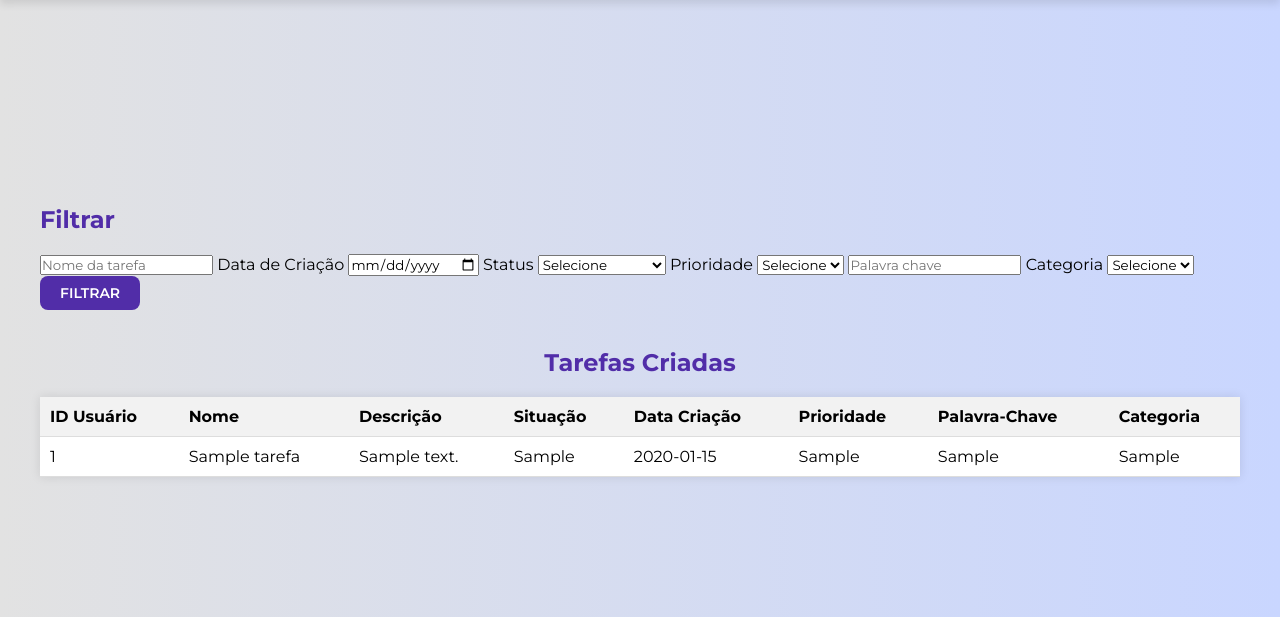
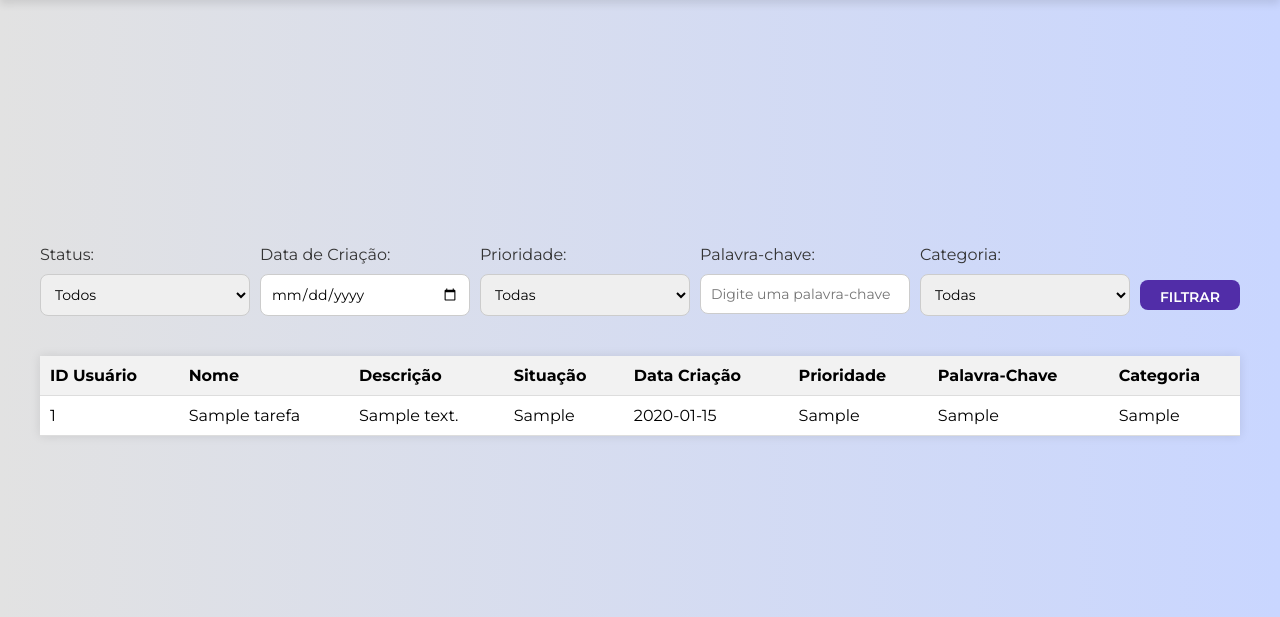
Before and after one commit to EmilyMedeiross/projeto_BD, a Flask app: page /listar_tarefa in a window 1280 px wide. Shown: the part 74-691 px from the top of the page. Run offline with Flask 3, Linux system fonts and the light colour scheme; a user stored in the database is signed in; tables that the repository leaves empty hold one stand-in row (values such as "Sample post"); some libraries are stand-ins or nearby versions.

Commit message:
Update listar_tarefa.html

```diff
--- a/templates/pages/listar_tarefa.html
+++ b/templates/pages/listar_tarefa.html
@@ -1,41 +1,3 @@
-<!--<!DOCTYPE html>
-<html lang="pt-br">
-<head>
-    <meta charset="UTF-8">
-    <meta name="viewport" content="width=device-width, initial-scale=1.0">
-    <title>Listar Tarefas</title>
-    <link rel="stylesheet" href="static/css/style_listar.css">
-</head>
-<body>
-
-<header>
-    <h1>Sistema de Tarefas</h1>
-        <nav>
-            <ul>
-                <li> <a  href="{{url_for('login')}}">Login</a><a href="#"></a></li>
-                <li><a  href="{{url_for('register')}}">Cadastro</a><li>
-                <li><a  href="{{url_for('criar_tarefa')}}">Criar Tarefa</a><li>
-                <li><a  href="{{url_for('atualizar_tarefa')}}">Atualizar Tarefa</a><li></li>
-                <li><a  href="{{url_for('listar_tarefa')}}">Listar Tarefa</a><li></li>
-
-            </ul>
-        </nav>
-</header>
-<main>
-   {% for tarefa in tarefas %}
-        {{tarefa}}
-
-   {% endfor %}
-
-</main>
-
-<footer>
-    <p>Todos os direitos reservados &copy; 2024</p>
-</footer>
-
-
-</body>
-</html>-->
 
 <!DOCTYPE html>
 <html lang="pt-br">
@@ -60,49 +22,44 @@
         </nav>
 </header>
 <main>
-    <div class="filtrar">
-        <h2>Filtrar</h2>
-        <form method="post" class="task-form" >
-            <input type="text" name="nome" placeholder="Nome da tarefa" class="new-task-input1">
-
-            <label for="descricao">Data de Criação</label>
-            <input type="date" name="prazo" placeholder="Data de criação" class="new-task-input5">
-
-            <label for="descricao">Status</label>
-            <select id="status" required name="status" class="new-task-input3 select">
-                <option value="selecione">Selecione</option>
-                <option value="Concluida">Concluída</option>
+    <form method="POST" class="filter-form">
+        <div class="filter-group">
+            <label for="status">Status:</label>
+            <select name="status" id="status">
+                <option value="">Todos</option>
+                <option value="Concluida">Concluídas</option>
                 <option value="Em andamento">Em andamento</option>
-                <option value="Pendente">Pendente</option>
+                <option value="Pendente">Pendentes</option>
             </select>
-
-
-            <label for="descricao">Prioridade</label>
-            <select id="prioridade" required name="prioridade" class="new-task-input6 select">
-                <option value="selecione">Selecione</option>
+        </div>
+        <div class="filter-group">
+            <label for="data_criacao">Data de Criação:</label>
+            <input type="date" name="data_criacao" id="data_criacao">
+        </div>
+        <div class="filter-group">
+            <label for="prioridade">Prioridade:</label>
+            <select name="prioridade" id="prioridade">
+                <option value="">Todas</option>
                 <option value="Baixa">Baixa</option>
                 <option value="Média">Média</option>
                 <option value="Alta">Alta</option>
             </select>
-
-            <input type="text" name="palavra_chave" placeholder="Palavra chave" class="new-task-input7">
-
-
-            <label for="descricao">Categoria</label>
-            <select id="categoria" required name="categoria" class="new-task-input select">
-                <option value="selecione">Selecione</option>
+        </div>
+        <div class="filter-group">
+            <label for="palavra_chave">Palavra-chave:</label>
+            <input type="text" name="palavra_chave" id="palavra_chave" placeholder="Digite uma palavra-chave">
+        </div>
+        <div class="filter-group">
+            <label for="categoria">Categoria:</label>
+            <select name="categoria" id="categoria">
+                <option value="">Todas</option>
                 <option value="Trabalho">Trabalho</option>
                 <option value="Estudo">Estudo</option>
                 <option value="Pessoal">Pessoal</option>
             </select>
-            <button class="new-task-button">Filtrar</button>
-
-        </form>
-    </div>
-    <br>
-    <br>
-
-    <h2>Tarefas Criadas</h2>
+        </div>
+        <button type="submit" class="butao_filtrar">Filtrar</button>
+    </form>
     <table>
         <thead>
             <tr>
```
